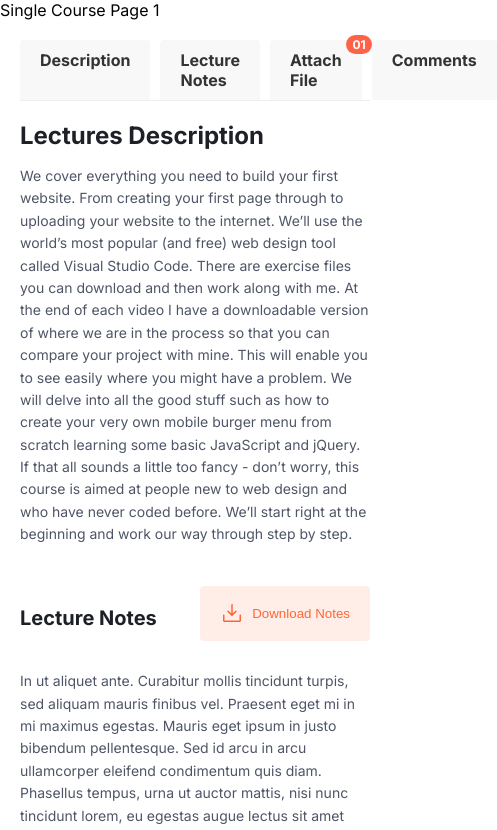
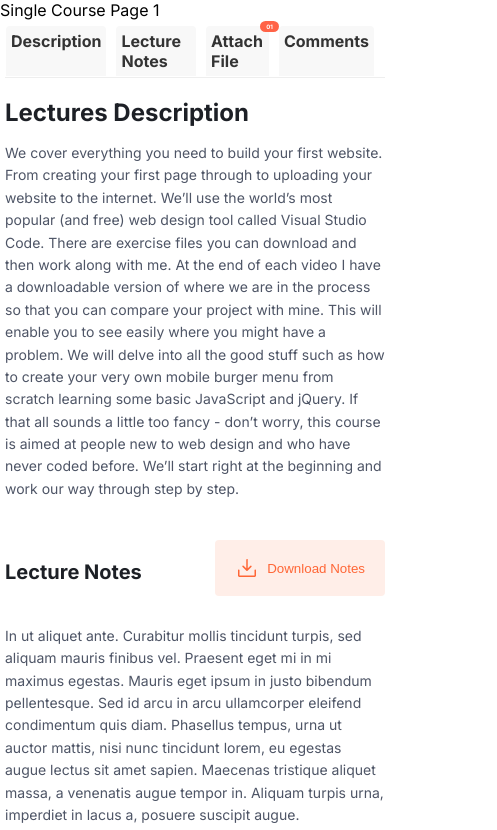
Before and after one commit to archis-academy/june-frontend-e-tutor-lms-1, a Next.js app: page /course/1 in a window 390 px wide. Shown: the top 830 px of the page, 497 px wide, since content can reach past the window. Built offline with nearby package versions, Linux system fonts and the light colour scheme.

Commit message:
[JU-2]-WPD respons editing

```diff
--- a/src/Components/WatchCourse/WatchCourse.module.scss
+++ b/src/Components/WatchCourse/WatchCourse.module.scss
@@ -50,3 +50,25 @@
   top: -5px;
   right: -10px;
 }
+
+@media (max-width: 514px) {
+  .WatchContainer {
+    margin: 5px;
+    max-width: none;
+  }
+  .WatchTabs {
+    padding: 1px 1px;
+  }
+  .fileCountBadge {
+    font-size: 6px;
+  }
+  .descriptionTab {
+    font-size: 12px;
+  }
+}
+
+@media (max-width: 500px) {
+  .WatchTabs a {
+    padding: 5px !important;
+  }
+}
--- a/src/Components/WatchCourse/WatchCourse.tsx
+++ b/src/Components/WatchCourse/WatchCourse.tsx
@@ -19,6 +19,7 @@ const WatchCourse: React.FC = () => {
         >
           Description
         </a>
+
         <a
           href="#lectureNotes"
           className={activeTab === "lectureNotes" ? "active" : ""}
```
